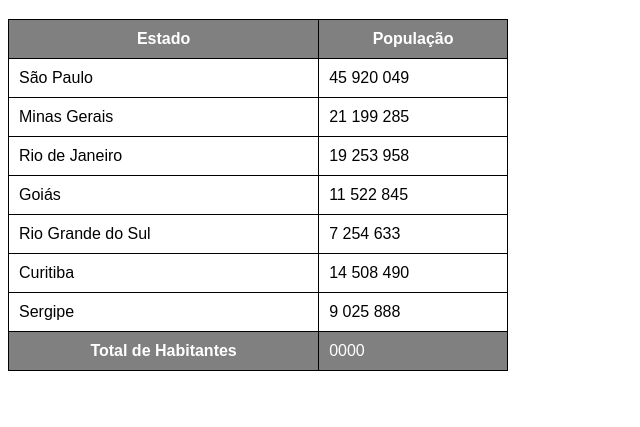
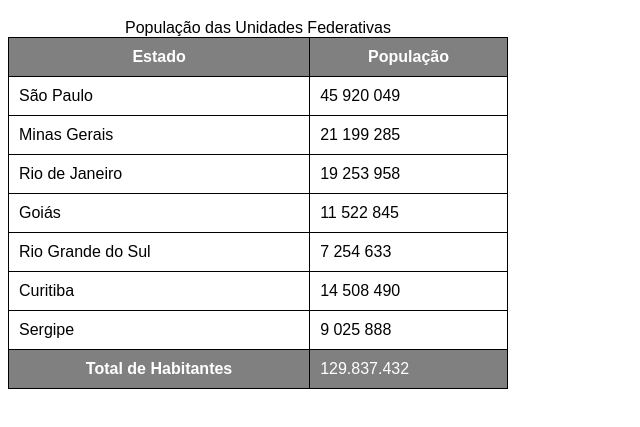
Before and after one commit to oyagosilva/html-css, a plain HTML site: page ex022/tabela002.html in a window 1280 px wide. Shown: the part 61-488 px from the top of the page, without its empty margins (0-640 px from the left). Drawn offline with Linux system fonts and the light colour scheme.

Commit message:
Update tabela002.html

```diff
--- a/ex022/tabela002.html
+++ b/ex022/tabela002.html
@@ -30,6 +30,7 @@
 <body>
     <h1>Uso de tabelas grandes</h1>
      <table>
+        <caption>População das Unidades Federativas</caption>
         <thead>
             <tr>
                 <th>Estado</th>
@@ -70,7 +71,7 @@
         <tfoot>
             <tr>
                 <th>Total de Habitantes</th>
-                <td>0000</td>
+                <td>129.837.432</td>
             </tr>
         </tfoot>
      </table>
```
